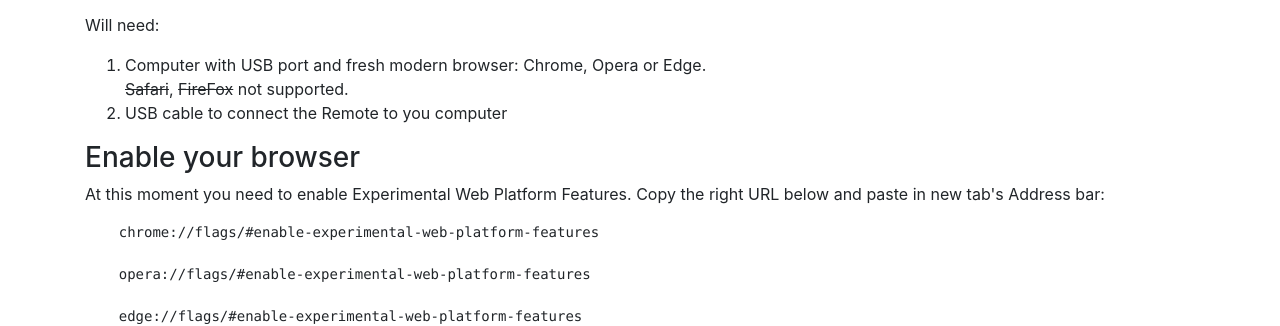
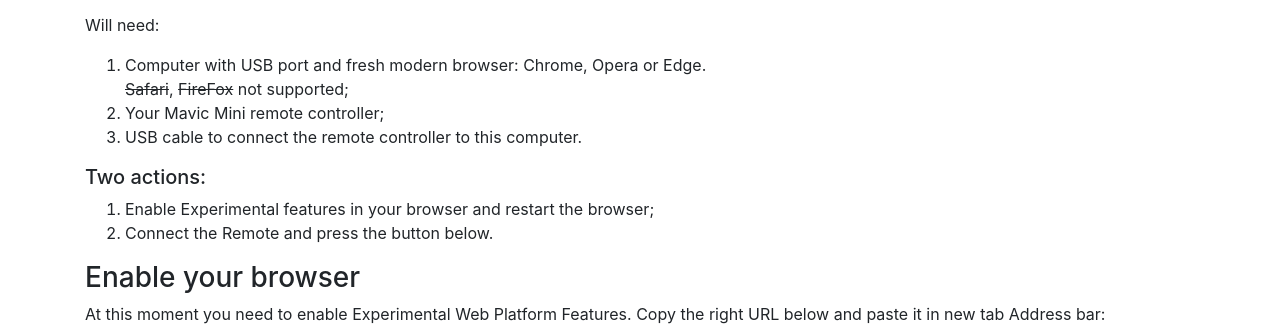
Before and after one commit to mavic-mini-ce-boost/mavic-mini-ce-boost.github.io, a plain HTML site: page index.html in a window 1280 px wide. Shown: the part 627-953 px from the top of the page. Drawn offline with nearby package versions, Linux system fonts and the light colour scheme.

Commit message:
better text

```diff
--- a/index.html
+++ b/index.html
@@ -39,13 +39,20 @@
     <p>Will need:
       <ol>
         <li>Computer with USB port and fresh modern browser: Chrome, Opera or Edge.
-          <br><s>Safari</s>, <s>FireFox</s> not supported.</li>
-        <li>USB cable to connect the Remote to you computer</li>
+          <br><s>Safari</s>, <s>FireFox</s> not supported;</li>
+        <li>Your Mavic Mini remote controller;</li>
+        <li>USB cable to connect the remote controller to this computer.</li>
       </ol>
     </p>
+    <h5>Two actions:</h5>
+    <ol>
+      <li>Enable Experimental features in your browser and restart the browser;</li>
+      <li>Connect the Remote and press the button below.</li>
+    </ol>
+
 
     <h3>Enable your browser</h3>
-    <p>At this moment you need to enable Experimental Web Platform Features. Copy the right URL below and paste in new tab's Address bar:</p>
+    <p>At this moment you need to enable Experimental Web Platform Features. Copy the right URL below and paste it in new tab Address bar:</p>
     <pre>
     chrome://flags/#enable-experimental-web-platform-features
 
@@ -53,6 +60,7 @@
 
     edge://flags/#enable-experimental-web-platform-features
     </pre>
+    <p>Enable the Experimental Web Platform Features there. Browser will ask to restart.</p>
 
     <h3>Boost the Remote Controller</h3>
     <ol>
```
